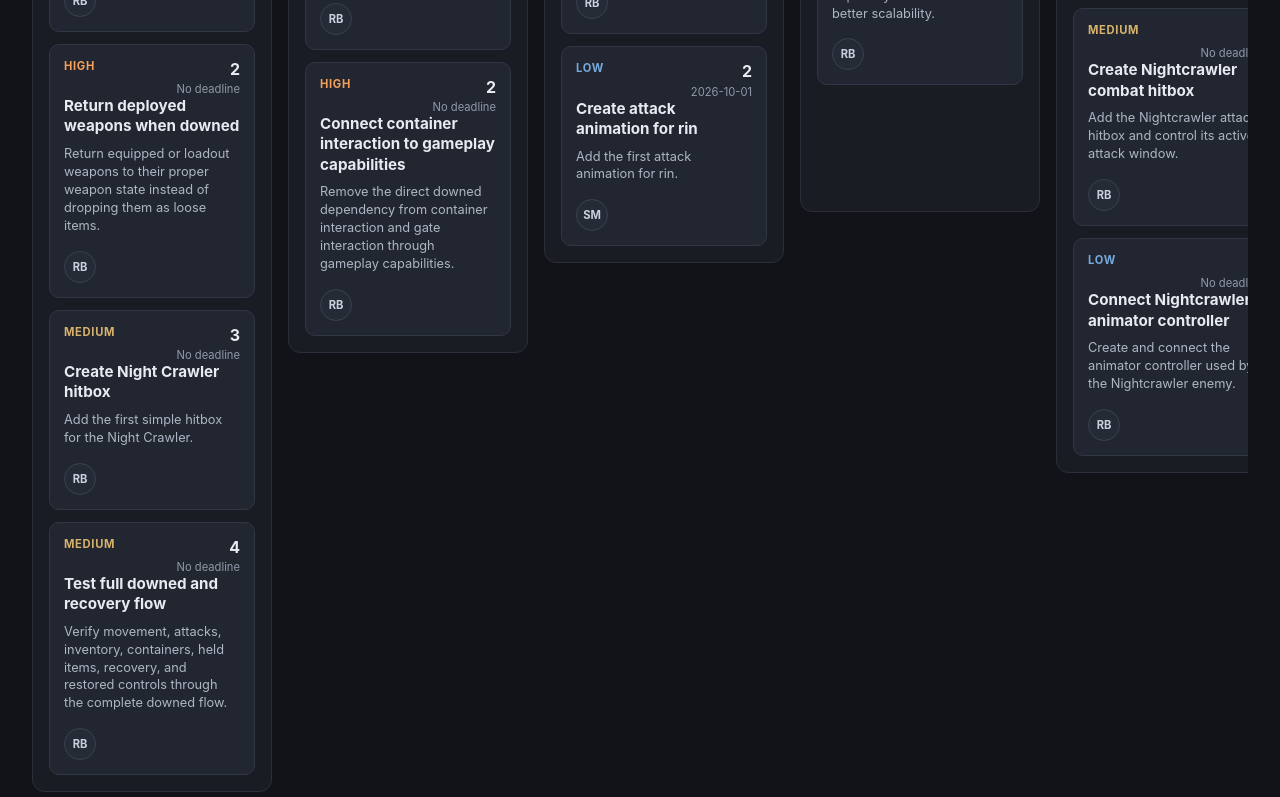
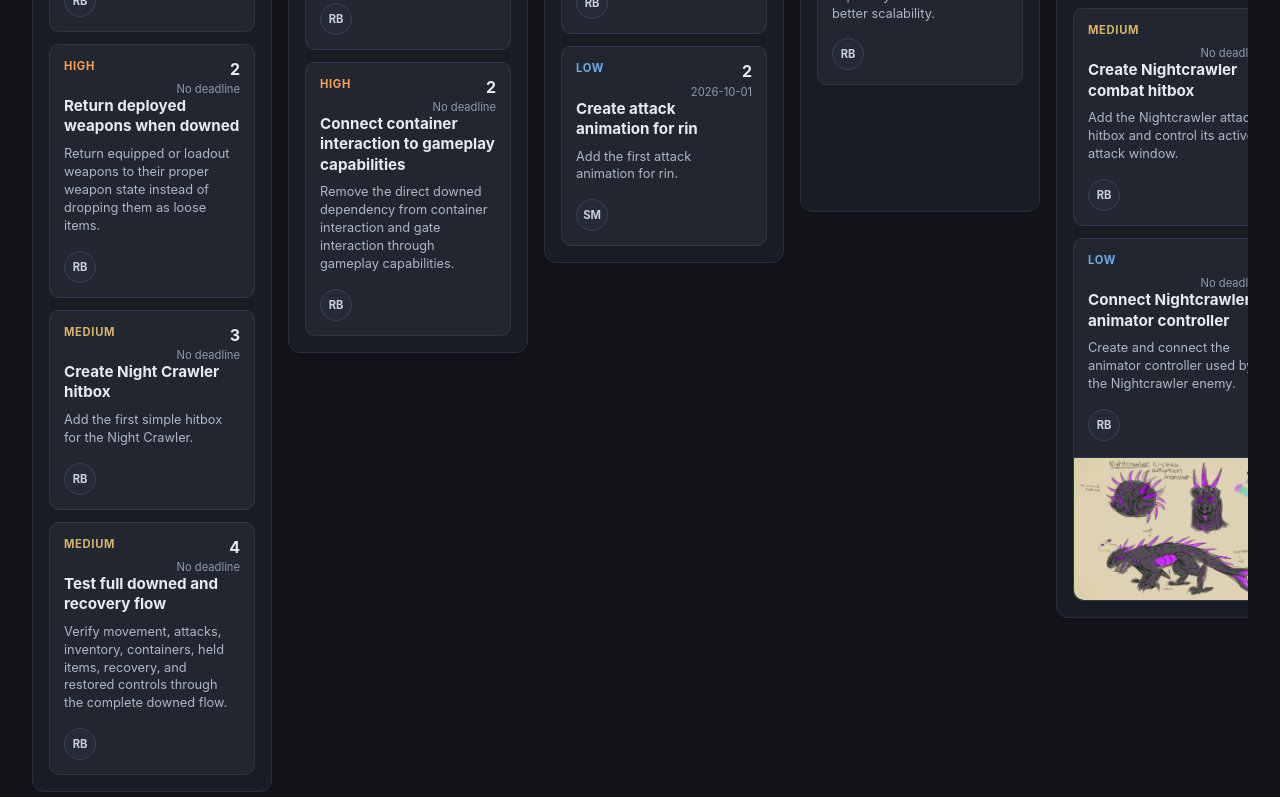
Before and after one commit to DatRuben/Dats-Better-Kanban, a React (Vite) app: page / in a window 1280 px wide. Shown: the part 419-1216 px from the top of the page. Built offline with nearby package versions, Linux system fonts and the light colour scheme.

Commit message:
added Nightcrawler png as well as connecting it as attachment for the task

```diff
--- a/src/data/demoproject.ts
+++ b/src/data/demoproject.ts
@@ -151,7 +151,14 @@ export const demoProject: Project = {
       priority: 'low',
       assigneeId: 'ruben',
       deadline: null,
-      attachments: [],
+      attachments: [
+        {
+          id: 'nightcrawler',
+          fileName: 'Nightcrawler.png',
+          mimeType: 'image/png',
+          previewUrl: '/Nightcrawler.png',
+        },
+      ],
       createdAt: '2026-08-30',
     },
     {
```
Also changed, not shown: public/Nightcrawler.png (added).
